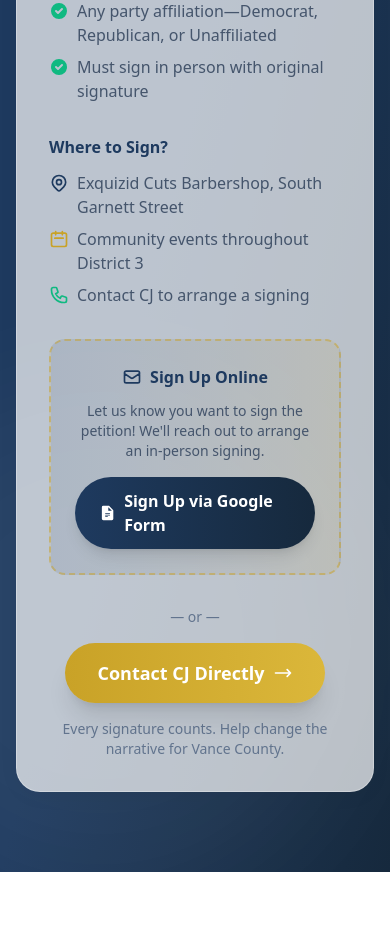
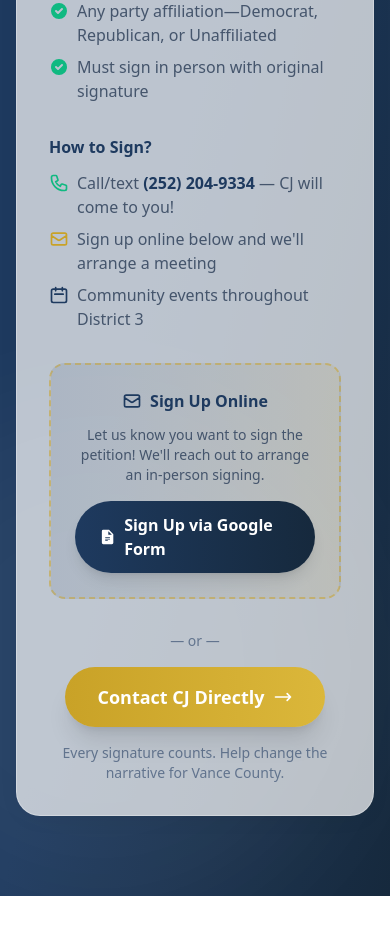
Before and after one commit to willsigmon/cjcommissioner, a Next.js app: page / in a window 390 px wide. Shown: the part 10500-11432 px from the top of the page. Built offline with nearby package versions, Linux system fonts and the light colour scheme.

Commit message:
Remove barbershop signing location
- CJ will come to signers instead
- Phone number now prominent with click-to-call
- Online signup option emphasized
- Community events still listed

```diff
--- a/src/app/page.tsx
+++ b/src/app/page.tsx
@@ -983,19 +983,19 @@ export default function Home() {
                     </ul>
                   </div>
                   <div>
-                    <h4 className="font-bold text-[#1e3a5f] dark:text-white mb-3">Where to Sign?</h4>
+                    <h4 className="font-bold text-[#1e3a5f] dark:text-white mb-3">How to Sign?</h4>
                     <ul className="space-y-2 text-slate-600 dark:text-slate-400">
                       <li className="flex items-start gap-2">
-                        <span className="text-[#1e3a5f] dark:text-[#c9a227] flex-shrink-0 mt-0.5"><Icons.MapPin /></span>
-                        <span>Exquizid Cuts Barbershop, South Garnett Street</span>
+                        <span className="text-[#10b981] flex-shrink-0 mt-0.5"><Icons.Phone /></span>
+                        <span>Call/text <a href="tel:+12522049334" className="font-bold text-[#1e3a5f] dark:text-[#c9a227] hover:underline">(252) 204-9334</a> — CJ will come to you!</span>
                       </li>
                       <li className="flex items-start gap-2">
-                        <span className="text-[#c9a227] flex-shrink-0 mt-0.5"><Icons.Calendar /></span>
-                        <span>Community events throughout District 3</span>
+                        <span className="text-[#c9a227] flex-shrink-0 mt-0.5"><Icons.Mail /></span>
+                        <span>Sign up online below and we&apos;ll arrange a meeting</span>
                       </li>
                       <li className="flex items-start gap-2">
-                        <span className="text-[#10b981] flex-shrink-0 mt-0.5"><Icons.Phone /></span>
-                        <span>Contact CJ to arrange a signing</span>
+                        <span className="text-[#1e3a5f] dark:text-[#c9a227] flex-shrink-0 mt-0.5"><Icons.Calendar /></span>
+                        <span>Community events throughout District 3</span>
                       </li>
                     </ul>
                   </div>
```
